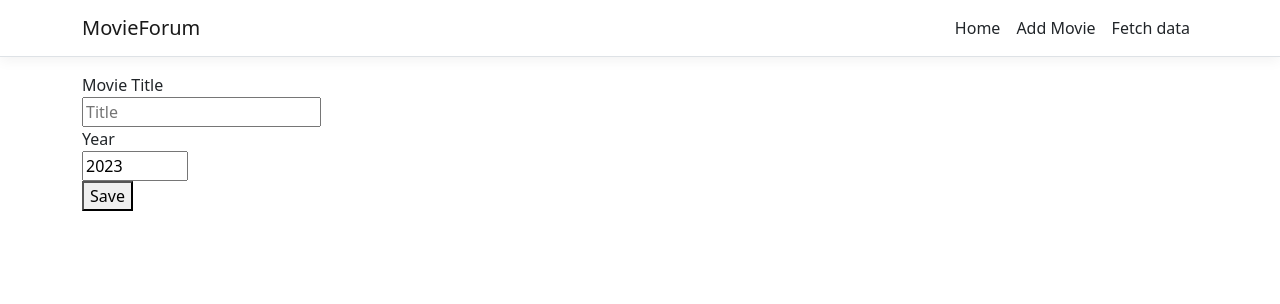
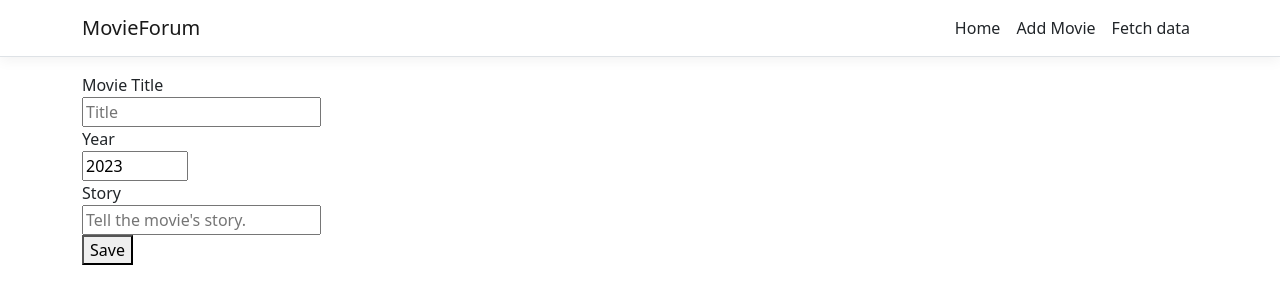
Before and after one commit to CodecoolGlobal/el-proyecte-grande-sprint-1-csharp-StrangerDeer, a React (Create React App) app in the folder MovieForum/MovieForum/ClientApp/: page /add-new-movie in a window 1280 px wide. Shown: the top 304 px of the page. Built offline with nearby package versions, Linux system fonts and the light colour scheme.

Commit message:
add story input on add new movie route

```diff
--- a/MovieForum/MovieForum/ClientApp/src/components/AddNewMovie.js
+++ b/MovieForum/MovieForum/ClientApp/src/components/AddNewMovie.js
@@ -11,7 +11,8 @@ export class AddNewMovie extends Component {
     super(props);
     const movieObj = {
       "Title": "",
-      "ReleaseYear": this.thisYear
+      "ReleaseYear": this.thisYear,
+      "Story": ""
     }
     this.state = { hasEmptySpace: false, inputs: movieObj };
   }
@@ -45,6 +46,7 @@ export class AddNewMovie extends Component {
     const setInputValue = (key, value) => {setObjValue({inputs: {...this.state.inputs, [key]: value}})}
     let titleInput = this.state.inputs.Title;
     let yearInput = Number(this.state.inputs.ReleaseYear);
+    let storyInput = this.state.inputs.Story;
 
     return (
       <div>
@@ -67,6 +69,13 @@ export class AddNewMovie extends Component {
         {(yearInput > this.maximumYear ||
             yearInput < this.minimumYear) ? <small>Please add correct year</small> : <></>}
         <br/>
+        <div>Story</div>
+        <input
+          type={"text"}
+          placeholder={"Tell the movie's story."}
+          value={storyInput}
+          onChange={(e) =>setInputValue("Story", e.target.value)}/>
+        <br/>
           <button onClick={() => this.clickEvent(titleInput)}>Save</button>
       </div>
     );
```
